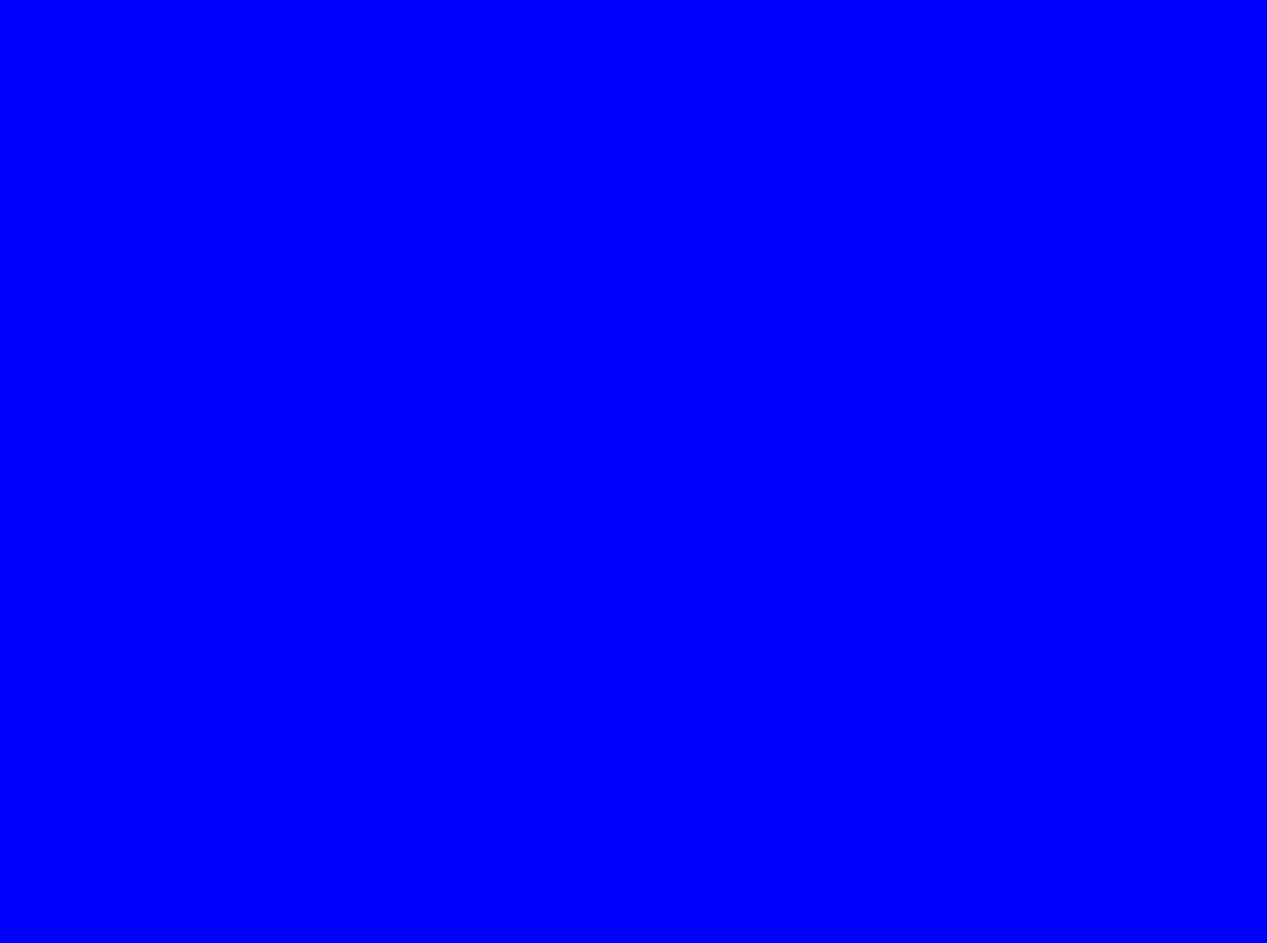
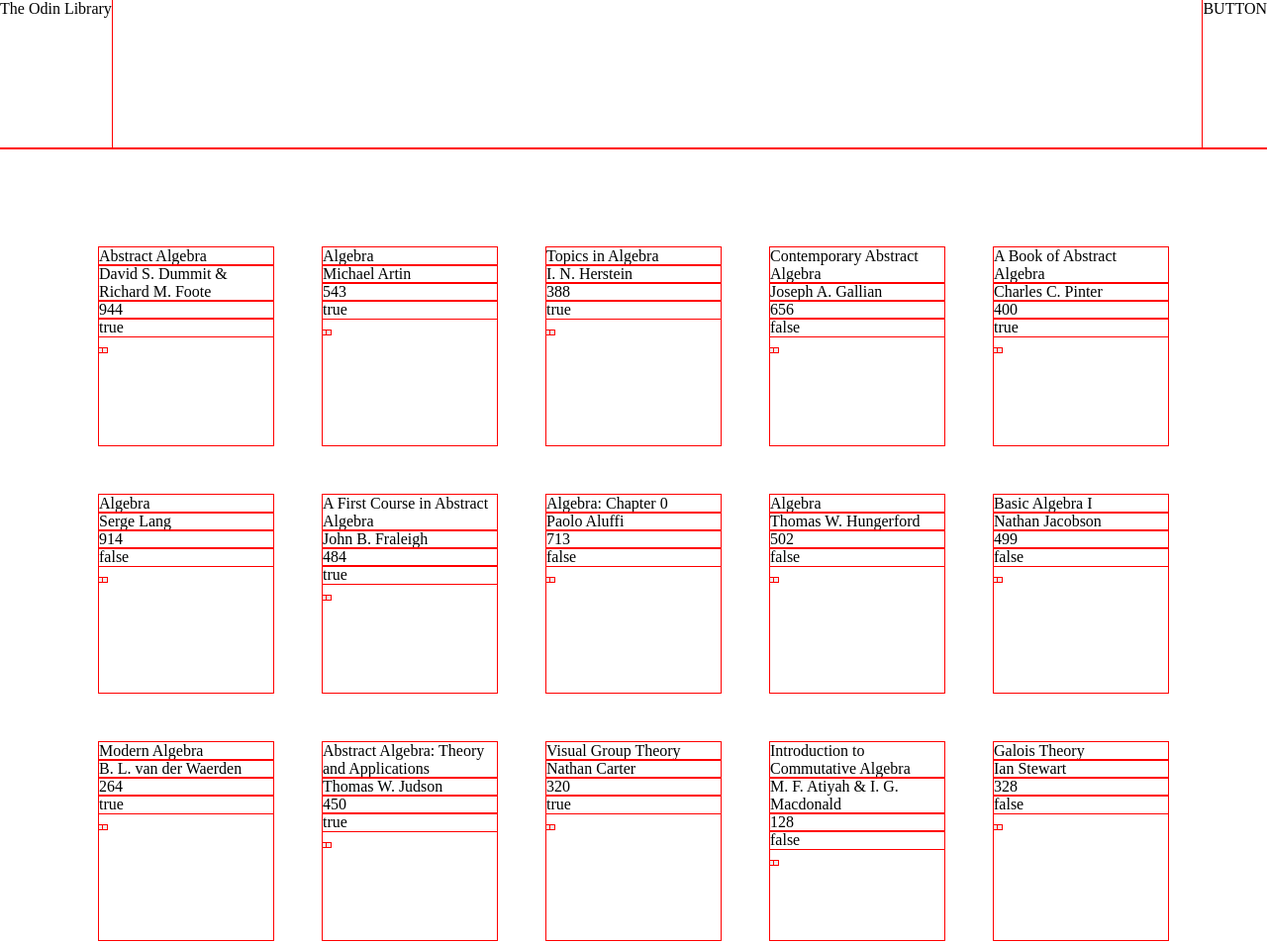
Before and after one commit to rohitdynamics/odin-library, a plain HTML site: page index.html in a window 1280 px wide. Shown: the top 953 px of the page at 99% size. Before the commit the page ends 800 px from the top, so only its background shows below. Drawn offline with Linux system fonts and the light colour scheme.

Commit message:
basic html, css, js logic of displaying books- added

```diff
--- a/index.html
+++ b/index.html
@@ -8,6 +8,12 @@
     <script src="script.js" defer></script>
 </head>
 <body>
-
+    <header>
+        <div class="header-left-text">The Odin Library</div>
+        <div class="header-right-button">BUTTON</div>
+    </header>
+    <div class="library">
+    </div>
+    <footer></footer>
 </body>
 </html>
--- a/script.js
+++ b/script.js
@@ -12,9 +12,54 @@ function addBookToLibrary(title, author, pages, readstatus){
     myLibrary[myLibrary.length] = new Book(title, author, pages, readstatus)
 }
 
+addBookToLibrary('Abstract Algebra', 'David S. Dummit & Richard M. Foote', 944, true)
+addBookToLibrary('Algebra', 'Michael Artin', 543, true)
+addBookToLibrary('Topics in Algebra', 'I. N. Herstein', 388, true)
+addBookToLibrary('Contemporary Abstract Algebra', 'Joseph A. Gallian', 656, false)
+addBookToLibrary('A Book of Abstract Algebra', 'Charles C. Pinter', 400, true)
+addBookToLibrary('Algebra', 'Serge Lang', 914, false)
+addBookToLibrary('A First Course in Abstract Algebra', 'John B. Fraleigh', 484, true)
+addBookToLibrary('Algebra: Chapter 0', 'Paolo Aluffi', 713, false)
+addBookToLibrary('Algebra', 'Thomas W. Hungerford', 502, false)
+addBookToLibrary('Basic Algebra I', 'Nathan Jacobson', 499, false)
+addBookToLibrary('Modern Algebra', 'B. L. van der Waerden', 264, true)
+addBookToLibrary('Abstract Algebra: Theory and Applications', 'Thomas W. Judson', 450, true)
+addBookToLibrary('Visual Group Theory', 'Nathan Carter', 320, true)
+addBookToLibrary('Introduction to Commutative Algebra', 'M. F. Atiyah & I. G. Macdonald', 128, false)
+addBookToLibrary('Galois Theory', 'Ian Stewart', 328, false)
 
-addBookToLibrary('abc', 'xyz', 100, true)
-addBookToLibrary('def', 'pqr', 90, false)
-addBookToLibrary('ghi', 'x1y1z1', 500, true)
+const librarydiv = document.querySelector(".library")
 
-console.log(myLibrary)
+//put the display loop inside a function
+for(let i=0; i<(myLibrary.length); i=i+1){
+
+    const displaybook = document.createElement("div")
+    const displaybooktitle = document.createElement("div")
+    const displaybookauthor = document.createElement("div")
+    const displaybookpages = document.createElement("div")
+    const displaybookreadstatus = document.createElement("div")
+    const displaybookreadtogglebutton = document.createElement("button")
+    const displaybookremovebutton = document.createElement("button")
+
+    displaybook.classList.add("book")
+    displaybooktitle.classList.add("displaybookbooktitle")
+    displaybooktitle.textContent = myLibrary[i].title
+    displaybookauthor.classList.add("displaybookauthor")
+    displaybookauthor.textContent = myLibrary[i].author
+    displaybookpages.classList.add("displaybookpages")
+    displaybookpages.textContent = myLibrary[i].pages
+    displaybookreadstatus.classList.add("displaybookreadstatus")
+    displaybookreadstatus.textContent = myLibrary[i].readstatus
+    displaybookreadtogglebutton.classList.add("displaybookreadtoglebutton")
+    displaybookreadstatus.textContent = myLibrary[i].readstatus
+    displaybookreadtogglebutton.classList.add("displaybookremovebutton")
+
+    librarydiv.appendChild(displaybook)
+
+    displaybook.appendChild(displaybooktitle)
+    displaybook.appendChild(displaybookauthor)
+    displaybook.appendChild(displaybookpages)
+    displaybook.appendChild(displaybookreadstatus)
+    displaybook.appendChild(displaybookreadtogglebutton)
+    displaybook.appendChild(displaybookremovebutton)
+}
--- a/style.css
+++ b/style.css
@@ -1,3 +1,27 @@
+*{
+    outline: 1px red solid;
+    padding: 0;
+    margin: 0;
+    box-sizing: border-box;
+}
+
 body{
-    background-color: blue;
+    display: grid;
+    min-height: 100vh;
+    grid-template-rows: 150px 1fr 100px;
+    /* grid-template-columns: 50px 1fr 1fr; */
 }
+
+header{
+    display: flex;
+    justify-content: space-between;
+}
+
+.library{
+    padding: 100px;
+    display: grid;
+    grid-template-columns: repeat(auto-fill, minmax(150px, 1fr));
+    grid-auto-rows: 200px;
+    column-gap: 50px;
+    row-gap: 50px;
+}
```
